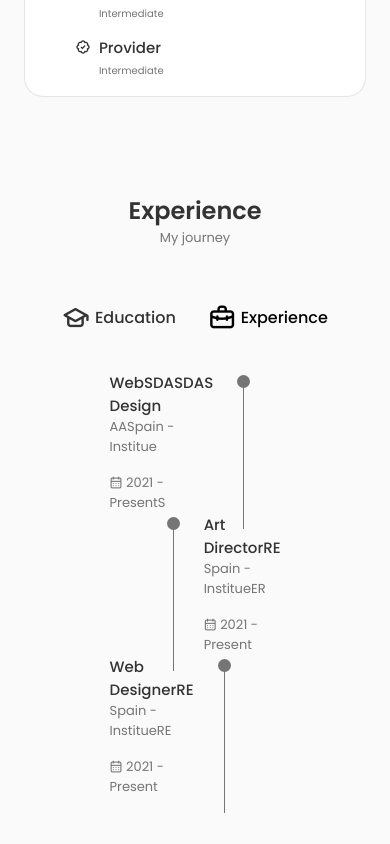
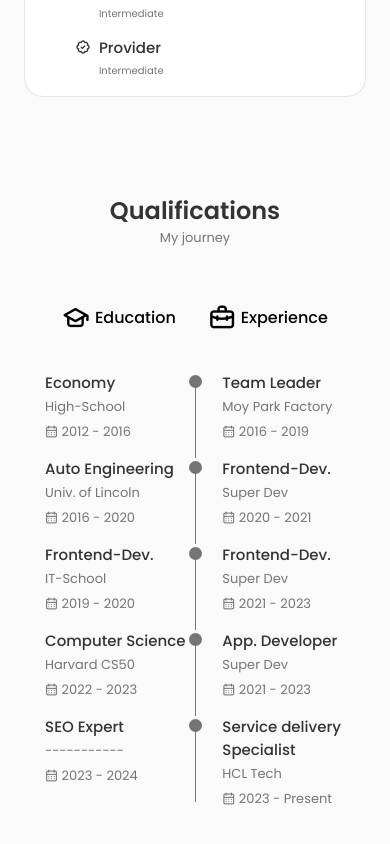
Before and after one commit to NegrilaIM/New-Portfolio, a React (Vite) app: page / in a window 390 px wide. Shown: the part 2580-3424 px from the top of the page. Built offline with nearby package versions, Linux system fonts and the light colour scheme.

Commit message:
Qualification finished

```diff
--- a/src/App.css
+++ b/src/App.css
@@ -115,7 +115,7 @@ img {
 
 /*=============== REUSABLE CSS CLASSES ===============*/
 .section {
-  padding: 6rem 0 2rem;
+  padding: 2rem 0 2rem;
 }
 
 .section__title {
@@ -126,7 +126,7 @@ img {
 .section__subtitle {
   display: block;
   font-size: var(--small-font-size);
-  margin-bottom: 4rem;
+  margin-bottom: 3rem;
 }
 
 .section__title,
--- a/src/Components/Qualifications/Experience.jsx
+++ b/src/Components/Qualifications/Experience.jsx
@@ -1,59 +1,88 @@
-import { useState } from "react";
 import "./Experience.scss";
 
 const Experience = () => {
-  const [toggleState, settoggleState] = useState(2);
+  const Education = [
+    {
+      role: "Economy",
+      name: "High-School",
+      date: "2012 - 2016",
+    },
+    {
+      role: "Auto Engineering",
+      name: "Univ. of Lincoln",
+      date: "2016 - 2020",
+    },
+    {
+      role: "Frontend-Dev.",
+      name: "IT-School",
+      date: "2019 - 2020",
+    },
+    {
+      role: "Computer Science",
+      name: "Harvard CS50",
+      date: "2022 - 2023",
+    },
+    {
+      role: "SEO Expert",
+      name: "-----------",
+      date: "2023 - 2024",
+    },
+  ];
 
-  function toggleTab(index) {
-    settoggleState(index);
-  }
+  const Experience = [
+    {
+      role: "Team Leader",
+      name: "Moy Park Factory",
+      date: "2016 - 2019",
+    },
+    {
+      role: "Frontend-Dev.",
+      name: "Super Dev",
+      date: "2020 - 2021",
+    },
+    {
+      role: "Frontend-Dev.",
+      name: "Super Dev",
+      date: "2021 - 2023",
+    },
+    {
+      role: "App. Developer",
+      name: "Super Dev",
+      date: "2021 - 2023",
+    },
+    {
+      role: "Service delivery Specialist ",
+      name: "HCL Tech",
+      date: "2023 - Present",
+    },
+  ];
 
   return (
     <section className="qualification section">
-      <h2 className="section__title">Experience</h2>
+      <h2 className="section__title">Qualifications</h2>
       <span className="section__subtitle">My journey</span>
 
       <div className="qualification__container container">
         <div className="qualification__tabs">
-          <div
-            className={
-              toggleState === 1
-                ? "qualification__button qualification__active button--flex"
-                : "qualification__button button--flex"
-            }
-            onClick={() => toggleTab(1)}
-          >
+          <div className="qualification__button qualification__active button--flex">
             <i className="uil uil-graduation-cap qualification__icon"></i>{" "}
             Education
           </div>
-          <div
-            className={
-              toggleState === 2
-                ? "qualification__button qualification__active button--flex"
-                : "qualification__button button--flex"
-            }
-            onClick={() => toggleTab(2)}
-          >
+          <div className="qualification__button qualification__active button--flex">
             <i className="uil uil-briefcase-alt qualification__icon"></i>{" "}
             Experience
           </div>
         </div>
         <div className="qualification__sections">
-          <div
-            className={
-              toggleState === 1
-                ? "qualification__content qualification__content-active"
-                : "qualification__content"
-            }
-          >
-            <div className="qualification__data">
+          <div className="qualification__content qualification__content-active">
+            {Education.map((item, index) => {
+              return (
+                <div key={index} className="qualification__data">
                   <div>
-                <h3 className="qualification__title">Web Design</h3>
-                <span className="qualification__subtitle">
-                  Spain - Institue
-                </span>
+                    <h3 className="qualification__title">{item.role}</h3>
+                    <span className="qualification__subtitle">{item.name}</span>
                     <div className="qualification__calendar">
-                  <i className="uil uil-calendar-alt"></i> 2021 - Present
+                      <i className="uil uil-calendar-alt"></i> {item.date}
                     </div>
                   </div>
                   <div>
@@ -61,107 +90,25 @@ const Experience = () => {
                     <span className="qualification__line"></span>
                   </div>
                 </div>
-            <div className="qualification__data">
-              <div></div>
+              );
+            })}
+          </div>
+          <div className="pos-abs qualification__content-active">
+            {Experience.map((item, index) => {
+              return (
+                <div key={index} className="qualification__dataa">
                   <div>
-                <span className="qualification__rounder"></span>
-                <span className="qualification__line"></span>
-              </div>
-              <div>
-                <h3 className="qualification__title">Art Director</h3>
-                <span className="qualification__subtitle">
-                  Spain - Institue
+                    <h3 className="qualification__titlee">{item.role}</h3>
+                    <span className="qualification__subtitlee">
+                      {item.name}
                     </span>
-                <div className="qualification__calendar">
-                  <i className="uil uil-calendar-alt"></i> 2021 - Present
+                    <div className="qualification__calendare">
+                      <i className="uil uil-calendar-alt"></i> {item.date}
                     </div>
                   </div>
                 </div>
-            <div className="qualification__data">
-              <div>
-                <h3 className="qualification__title">Web Designer</h3>
-                <span className="qualification__subtitle">
-                  Spain - Institue
-                </span>
-                <div className="qualification__calendar">
-                  <i className="uil uil-calendar-alt"></i> 2021 - Present
-                </div>
-              </div>
-              <div>
-                <span className="qualification__rounder"></span>
-                <span className="qualification__line"></span>
-              </div>
-            </div>
-            <div className="qualification__data">
-              <div></div>
-              <div>
-                <span className="qualification__rounder"></span>
-                <span className="qualification__line"></span>
-              </div>
-              <div>
-                <h3 className="qualification__title">UX Director</h3>
-                <span className="qualification__subtitle">
-                  Spain - Institue
-                </span>
-                <div className="qualification__calendar">
-                  <i className="uil uil-calendar-alt"></i> 2021 - Present
-                </div>
-              </div>
-            </div>
-          </div>
-          <div
-            className={
-              toggleState === 2
-                ? "qualification__content qualification__content-active"
-                : "qualification__content"
-            }
-          >
-            <div className="qualification__data">
-              <div>
-                <h3 className="qualification__title">WebSDASDAS Design</h3>
-                <span className="qualification__subtitle">
-                  AASpain - Institue
-                </span>
-                <div className="qualification__calendar">
-                  <i className="uil uil-calendar-alt"></i> 2021 - PresentS
-                </div>
-              </div>
-              <div>
-                <span className="qualification__rounder"></span>
-                <span className="qualification__line"></span>
-              </div>
-            </div>
-            <div className="qualification__data">
-              <div></div>
-              <div>
-                <span className="qualification__rounder"></span>
-                <span className="qualification__line"></span>
-              </div>
-              <div>
-                <h3 className="qualification__title">Art DirectorRE</h3>
-                <span className="qualification__subtitle">
-                  Spain - InstitueER
-                </span>
-                <div className="qualification__calendar">
-                  <i className="uil uil-calendar-alt"></i> 2021 - Present
-                </div>
-              </div>
-            </div>
-            <div className="qualification__data">
-              <div>
-                <h3 className="qualification__title">Web DesignerRE</h3>
-                <span className="qualification__subtitle">
-                  Spain - InstitueRE
-                </span>
-                <div className="qualification__calendar">
-                  <i className="uil uil-calendar-alt"></i> 2021 - Present
-                </div>
-              </div>
-              <div>
-                <span className="qualification__rounder"></span>
-                <span className="qualification__line"></span>
-              </div>
-            </div>
+              );
+            })}
           </div>
         </div>
       </div>
--- a/src/Components/Qualifications/Experience.scss
+++ b/src/Components/Qualifications/Experience.scss
@@ -26,14 +26,14 @@
   }
   .qualification__sections {
     display: grid;
-    grid-template-columns: 0.5fr;
     justify-content: center;
+    position: relative;
     .qualification__content {
-      display: none;
       .qualification__data {
         display: grid;
         grid-template-columns: 1fr max-content 1fr;
-        column-gap: 1.5rem;
+        column-gap: 3px;
+        margin-bottom: 15px;
         .qualification__title {
           font-size: var(--normal-font-size);
           font-weight: var(--font-medium);
@@ -41,7 +41,7 @@
         .qualification__subtitle {
           display: inline-block;
           font-size: var(--small-font-size);
-          margin-bottom: var(--mb-1);
+          margin-bottom: 5px;
         }
         .qualification__calendar {
           font-size: var(--small-font-size);
@@ -62,8 +62,39 @@
         }
       }
     }
-    .qualification__content-active {
+    .pos-abs {
+      position: absolute;
+      left: 58%;
+      .qualification__dataa {
+        display: grid;
+        margin-bottom: 15px;
+        .qualification__titlee {
+          font-size: var(--normal-font-size);
+          font-weight: var(--font-medium);
+        }
+        .qualification__subtitlee {
+          display: inline-block;
+          font-size: var(--small-font-size);
+          margin-bottom: 5px;
+        }
+        .qualification__calendare {
+          font-size: var(--small-font-size);
+        }
+        .qualification__roundere {
+          display: inline-block;
+          width: 13px;
+          height: 13px;
+          background-color: var(--text-color);
+          border-radius: 50%;
+        }
+        .qualification__linee {
           display: block;
+          width: 1px;
+          height: 100%;
+          background-color: var(--text-color);
+          transform: translate(6px, -7px);
+        }
+      }
     }
   }
 }
@@ -71,18 +102,38 @@
 /*=============== BREAKPOINTS ===============*/
 /* For large devices */
 @media screen and (max-width: 992px) {
-
+  .qualification__container {
+    margin-left: auto;
+    margin-right: auto;
+  }
 }
 
 /* For medium devices */
 @media screen and (max-width: 768px) {
-
+  .qualification__container {
+    margin-left: var(--mb-1-5);
+    margin-right: var(--mb-1-5);
+    .qualification__sections {
+      .pos-abs {
+      }
+    }
+  }
 }
 
 @media screen and (max-width: 576px) {
+  .qualification__sections {
+    grid-template-columns: initial;
+  }
+  .qualification__tabs {
+    .qualification__button {
+      margin: 0 var(--mb-0-75);
+    }
+  }
 }
 
 /* For small devices */
 @media screen and (max-width: 350px) {
-
+  .qualification__data {
+    gap: 0.5rem;
   }
+}
```
Lines whose indentation alone changed are shown as unchanged.
